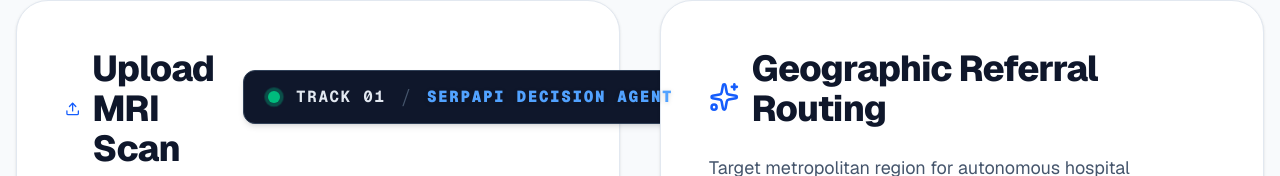
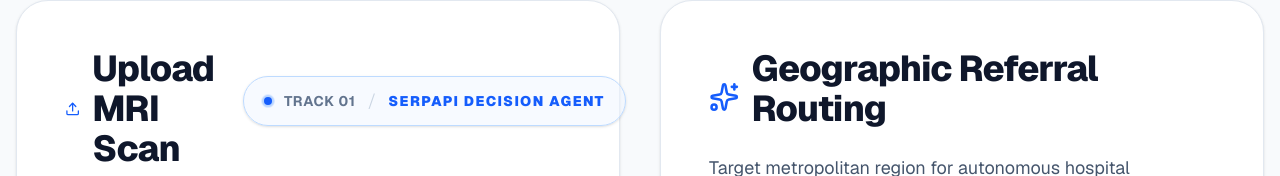
Before and after one commit to moonylit/brain-tumour-agent, a Next.js app in the folder frontend/: page / in a window 1280 px wide. Shown: the part 771-947 px from the top of the page. Built offline with nearby package versions, Linux system fonts and the light colour scheme; no server answers.

Commit message:
feat(branding): add official serpapi logo in footer and light blue track 01 badge

```diff
--- a/frontend/app/page.tsx
+++ b/frontend/app/page.tsx
@@ -281,6 +281,17 @@ export default function Home() {
           </svg>
           <span><strong>Disclaimer:</strong> NeuroAgent is an experimental AI decision-support system. Always consult a qualified healthcare provider for medical advice, diagnosis, or treatment.</span>
         </p>
+
+        <div className="flex items-center justify-center gap-3 mt-12 opacity-85 hover:opacity-100 transition-opacity">
+          <span className="text-[11px] font-black text-slate-400 tracking-[0.2em] uppercase">Powered By</span>
+
+          {/* Antigravity: Ensure the src path maps correctly to the user's uploaded SerpApi logo image */}
+          <img
+            src="/serpapi-logo.png" /* Update this path to match the pasted image asset */
+            alt="SerpApi Logo"
+            className="h-8 object-contain drop-shadow-sm"
+          />
+        </div>
       </footer>
     </main>
   );
--- a/frontend/components/Footer.tsx
+++ b/frontend/components/Footer.tsx
@@ -9,6 +9,15 @@ export default function Footer() {
           <span className="text-slate-500 font-medium">Clinical Diagnostic Suite</span>
         </div>
 
+        <div className="flex items-center justify-center gap-3 opacity-85 hover:opacity-100 transition-opacity">
+          <span className="text-[11px] font-black text-slate-400 tracking-[0.2em] uppercase">Powered By</span>
+          <img
+            src="/serpapi-logo.png"
+            alt="SerpApi Logo"
+            className="h-8 object-contain drop-shadow-sm"
+          />
+        </div>
+
         <p className="text-slate-500 font-medium">
           Built with Next.js • FastAPI • TensorFlow • ResNet50
         </p>
--- a/frontend/components/UploadCard.tsx
+++ b/frontend/components/UploadCard.tsx
@@ -188,23 +188,14 @@ export default function UploadCard({
                 <Upload className="h-8 w-8 text-blue-600" />
                 <span>Upload MRI Scan</span>
               </h2>
-              <div className="mx-auto inline-flex items-center gap-4 px-6 py-3 bg-slate-900 rounded-xl shadow-md border border-slate-700 mb-10 hover:shadow-lg hover:border-slate-600 transition-all cursor-default whitespace-nowrap">
-                {/* Larger Pulsing Dot */}
-                <div className="relative flex h-3 w-3">
-                  <span className="animate-ping absolute inline-flex h-full w-full rounded-full bg-emerald-400 opacity-75"></span>
-                  <span className="relative inline-flex rounded-full h-3 w-3 bg-emerald-500"></span>
+              <div className="mx-auto inline-flex items-center gap-3 px-5 py-2.5 bg-blue-50/50 rounded-full shadow-sm border border-blue-200 mb-8 hover:bg-blue-100/50 hover:border-blue-300 transition-all cursor-default whitespace-nowrap">
+                <div className="relative flex h-2 w-2">
+                  <span className="animate-ping absolute inline-flex h-full w-full rounded-full bg-blue-500 opacity-75"></span>
+                  <span className="relative inline-flex rounded-full h-2 w-2 bg-blue-600"></span>
                 </div>
-
-                {/* Enlarged Text 1 */}
-                <span className="text-sm md:text-base font-mono font-bold text-slate-200 tracking-widest uppercase">
-                  Track 01
-                </span>
-
-                {/* Sleek Divider */}
-                <span className="text-slate-600 font-light text-xl">/</span>
-
-                {/* Enlarged Text 2 */}
-                <span className="text-sm md:text-base font-mono font-black text-blue-400 tracking-widest uppercase drop-shadow-sm">
+                <span className="text-sm font-bold text-slate-500 tracking-wider uppercase">Track 01</span>
+                <span className="text-slate-300 font-light text-lg">/</span>
+                <span className="text-sm font-black text-blue-600 tracking-widest uppercase">
                   SerpApi Decision Agent
                 </span>
               </div>
```
Also changed, not shown: frontend/public/serpapi-logo.png (added), 1 other file (tests, documents, lock files or other folders).
